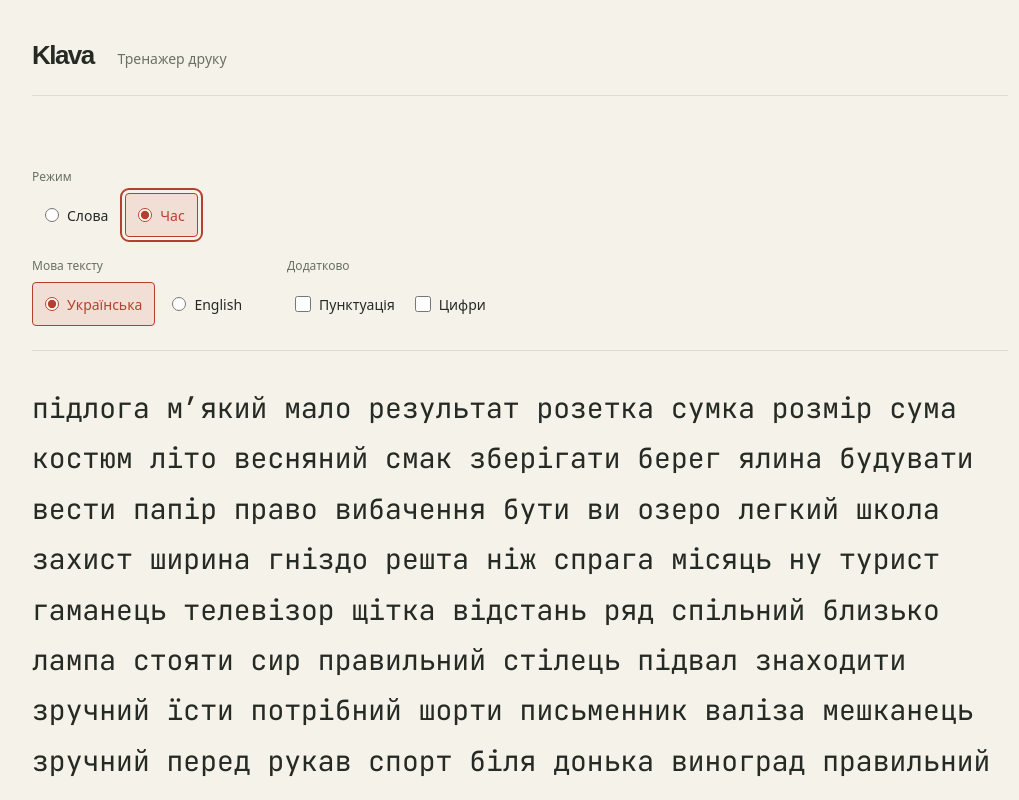
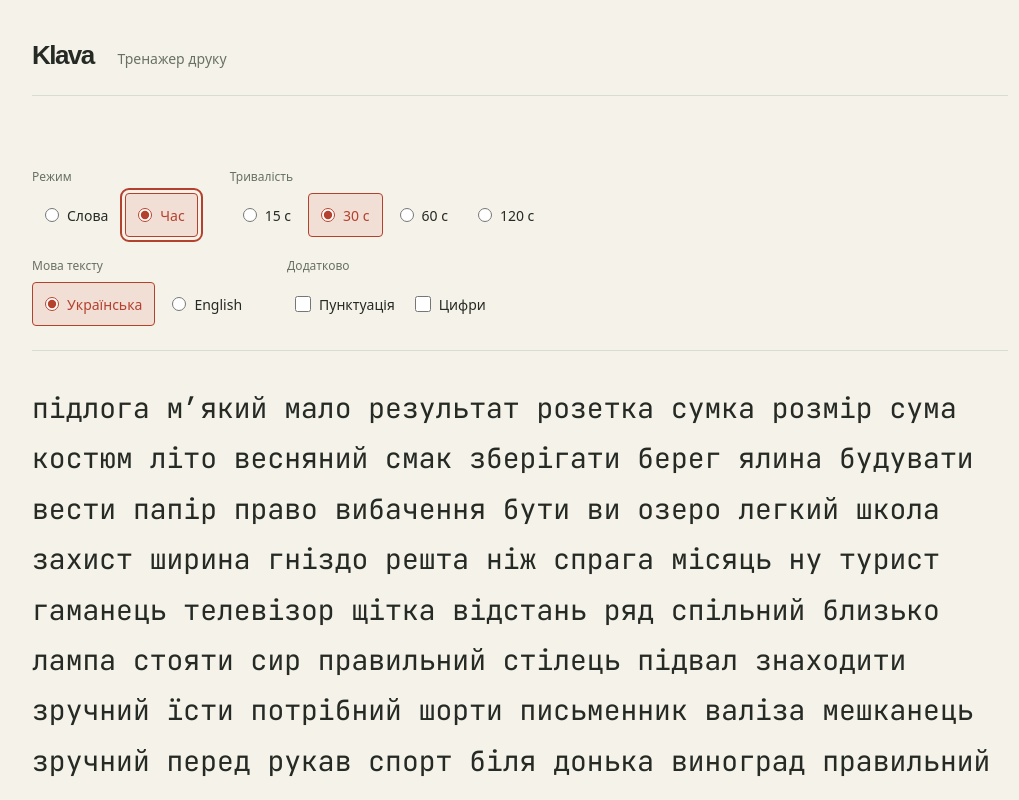
Before and after one commit to Nicholas-Nak/klava, a React (Vite) app: page / in a window 1280 px wide. Both pictures are taken after a click on the label "Час". Shown: the top 800 px of the page, without its empty margins (120-1139 px from the left). Built offline with nearby package versions, Linux system fonts and the light colour scheme; a web font is replaced by a local one.

Commit message:
feat: choose and retain the time limit

```diff
--- a/src/app/App.tsx
+++ b/src/app/App.tsx
@@ -3,7 +3,7 @@ import { ModeControls } from '../components/ModeControls';
 import { Passage } from '../components/Passage';
 import { TextControls } from '../components/TextControls';
 import { generateText } from '../domain/text';
-import type { TestMode, TextOptions, WordCount } from '../types';
+import type { TestMode, TextOptions, TimeLimit, WordCount } from '../types';
 import styles from './App.module.css';
 
 const initialOptions: TextOptions = {
@@ -16,6 +16,7 @@ export function App() {
   const [options, setOptions] = useState(initialOptions);
   const [count, setCount] = useState<WordCount>(25);
   const [mode, setMode] = useState<TestMode['type']>('words');
+  const [seconds, setSeconds] = useState<TimeLimit>(30);
   const [words, setWords] = useState(() => generateText(25, initialOptions));
   const textLength = mode === 'words' ? count : 100;
 
@@ -38,6 +39,11 @@ export function App() {
     setWords(generateText(nextMode === 'words' ? count : 100, options));
   }
 
+  function updateSeconds(nextSeconds: TimeLimit) {
+    setSeconds(nextSeconds);
+    refreshText();
+  }
+
   return (
     <div className={styles.app}>
       <header className={styles.header}>
@@ -49,8 +55,10 @@ export function App() {
           <ModeControls
             mode={mode}
             count={count}
+            seconds={seconds}
             onModeChange={updateMode}
             onCountChange={updateCount}
+            onSecondsChange={updateSeconds}
           />
           <TextControls options={options} onChange={updateOptions} />
         </div>
--- a/src/components/ModeControls.tsx
+++ b/src/components/ModeControls.tsx
@@ -1,14 +1,17 @@
-import type { TestMode, WordCount } from '../types';
+import type { TestMode, TimeLimit, WordCount } from '../types';
 import styles from './Controls.module.css';
 
 interface ModeControlsProps {
   mode: TestMode['type'];
   count: WordCount;
+  seconds: TimeLimit;
   onModeChange: (mode: TestMode['type']) => void;
   onCountChange: (count: WordCount) => void;
+  onSecondsChange: (seconds: TimeLimit) => void;
 }
 
 const wordCounts = [10, 25, 50, 100] as const;
+const timeLimits = [15, 30, 60, 120] as const;
 const modes = [
   { value: 'words', label: 'Слова' },
   { value: 'time', label: 'Час' },
@@ -17,8 +20,10 @@ const modes = [
 export function ModeControls({
   mode,
   count,
+  seconds,
   onModeChange,
   onCountChange,
+  onSecondsChange,
 }: ModeControlsProps) {
   return (
     <div className={styles.controls}>
@@ -39,7 +44,7 @@ export function ModeControls({
           ))}
         </div>
       </fieldset>
-      {mode === 'words' && (
+      {mode === 'words' ? (
         <fieldset className={styles.group}>
           <legend>Кількість слів</legend>
           <div className={styles.choices}>
@@ -57,6 +62,24 @@ export function ModeControls({
             ))}
           </div>
         </fieldset>
+      ) : (
+        <fieldset className={styles.group}>
+          <legend>Тривалість</legend>
+          <div className={styles.choices}>
+            {timeLimits.map((value) => (
+              <label className={styles.choice} key={value}>
+                <input
+                  type="radio"
+                  name="time-limit"
+                  value={value}
+                  checked={seconds === value}
+                  onChange={() => onSecondsChange(value)}
+                />
+                {value} с
+              </label>
+            ))}
+          </div>
+        </fieldset>
       )}
     </div>
   );
--- a/src/types.ts
+++ b/src/types.ts
@@ -1,9 +1,9 @@
 export type Language = 'uk' | 'en';
 export type WordCount = 10 | 25 | 50 | 100;
+export type TimeLimit = 15 | 30 | 60 | 120;
 
 export type TestMode =
-  | { type: 'time'; seconds: 15 | 30 | 60 | 120 }
-  | { type: 'words'; count: WordCount };
+  { type: 'time'; seconds: TimeLimit } | { type: 'words'; count: WordCount };
 
 export interface TextOptions {
   language: Language;
```
Also changed, not shown: 1 other file (tests, documents, lock files or other folders).
